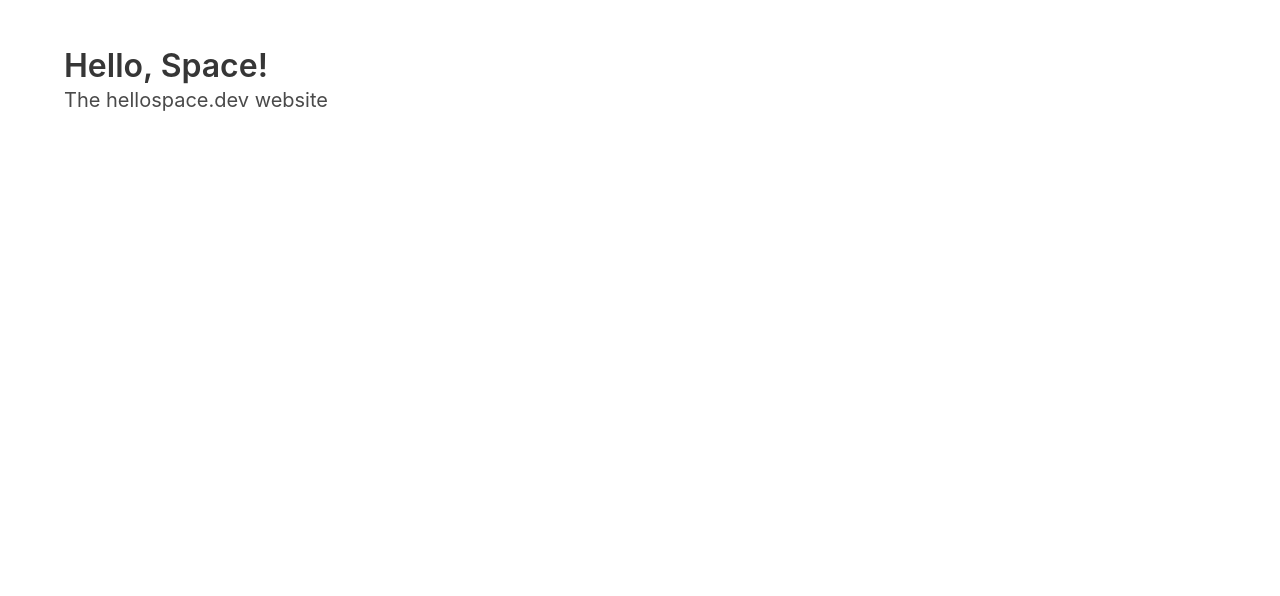
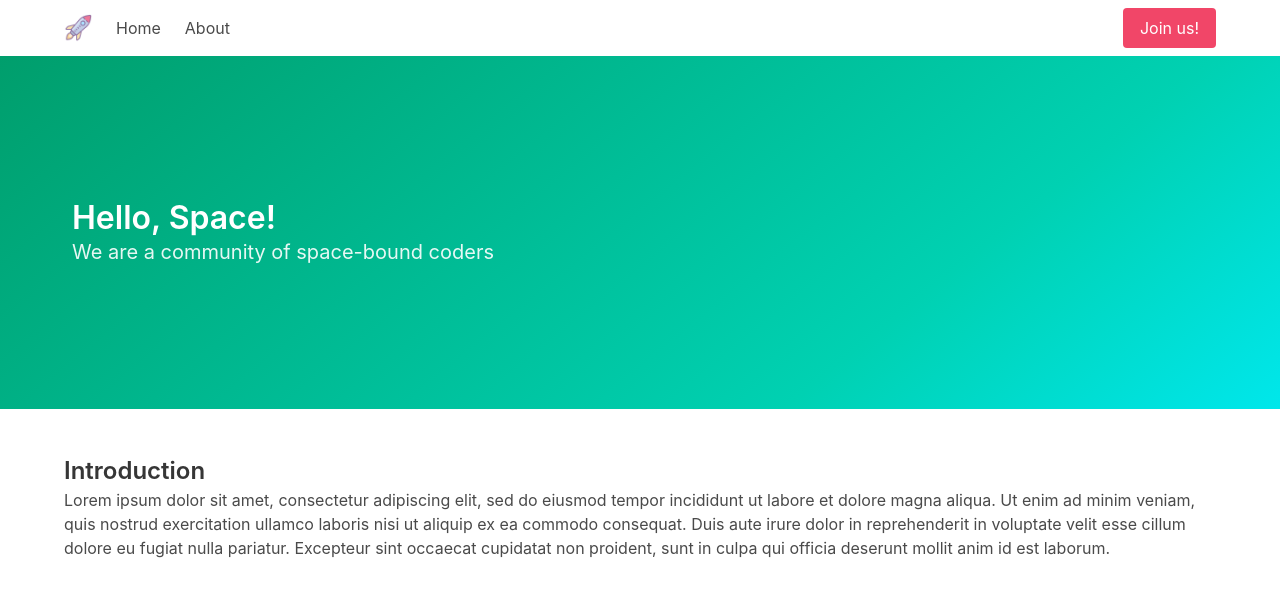
Before and after one commit to hellospacedev/hellospace-website, a plain HTML site: page index.html in a window 1280 px wide. Drawn offline with nearby package versions, Linux system fonts and the light colour scheme.

Commit message:
Added a navbar and hero on the homepage

```diff
--- a/index.html
+++ b/index.html
@@ -11,10 +11,44 @@
     <link rel="stylesheet" href="https://cdnjs.cloudflare.com/ajax/libs/font-awesome/5.14.0/css/all.min.css" integrity="sha512-1PKOgIY59xJ8Co8+NE6FZ+LOAZKjy+KY8iq0G4B3CyeY6wYHN3yt9PW0XpSriVlkMXe40PTKnXrLnZ9+fkDaog==" crossorigin="anonymous" />
   </head>
   <body>
+    <nav class="navbar">
+      <div class="container">
+        <div class="navbar-brand">
+          <a class="navbar-item" href="https://hellospace.dev">
+            <img src="favicon.png" width="28" height="28">
+          </a>
+          <a role="button" class="navbar-burger burger" data-target="topnavbar">
+            <span></span>
+            <span></span>
+            <span></span>
+          </a>
+        </div>
+        <div id="topnavbar" class="navbar-menu">
+          <div class="navbar-start">
+            <a class="navbar-item">Home</a>
+            <a class="navbar-item">About</a>
+          </div>
+          <div class="navbar-end">
+            <div class="navbar-item">
+              <a class="button is-danger">Join us!</a>
+            </div>
+          </div>
+        </div>
+      </div>
+    </nav>
+    <section class="hero is-primary is-bold is-medium">
+      <div class="hero-body">
+        <div class="container">
+          <h1 class="title">Hello, Space!</h1>
+          <p class="subtitle">We are a community of space-bound coders</p>
+        </div>
+      </div>
+    </section>
     <section class="section">
       <div class="container">
-        <h1 class="title">Hello, Space!</h1>
-        <p class="subtitle">The hellospace.dev website</p>
+        <h1 class="title is-4">Introduction</h1>
+        <h2 class="subtitle is-6"></h2>
+        <p>Lorem ipsum dolor sit amet, consectetur adipiscing elit, sed do eiusmod tempor incididunt ut labore et dolore magna aliqua. Ut enim ad minim veniam, quis nostrud exercitation ullamco laboris nisi ut aliquip ex ea commodo consequat. Duis aute irure dolor in reprehenderit in voluptate velit esse cillum dolore eu fugiat nulla pariatur. Excepteur sint occaecat cupidatat non proident, sunt in culpa qui officia deserunt mollit anim id est laborum.</p>
       </div>
     </section>
   </body>
```
